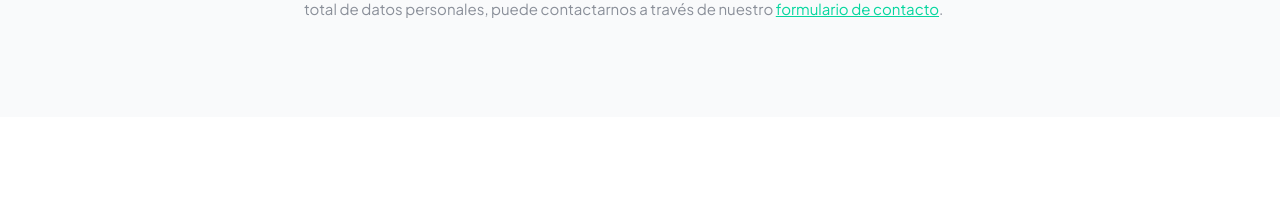
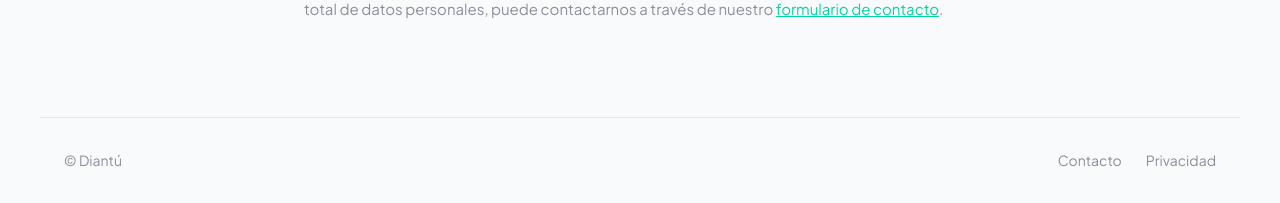
Before and after one commit to coniosorior/calendario_diantu, a Django app: page /privacidad/ in a window 1280 px wide. Shown: the part 1443-1646 px from the top of the page. Before the commit the page ends 1461 px from the top, so only its background shows below. Run offline with Django 5.2, Linux system fonts and the light colour scheme; some libraries are stand-ins or nearby versions.

Commit message:
feature(templates): agregar footer global con links a contacto y privacidad

```diff
--- /dev/null
+++ b/static/css/components/footer.css
@@ -0,0 +1,43 @@
+.app-footer {
+    display: flex;
+    flex-direction: column;
+    align-items: center;
+    gap: 0.75rem;
+    padding: 2rem 1.5rem;
+    border-top: 1px solid var(--color-border);
+    text-align: center;
+}
+
+.app-footer__text {
+    font-size: 0.875rem;
+    color: var(--color-text-secondary);
+    margin: 0;
+}
+
+.app-footer__links {
+    display: flex;
+    gap: 1.5rem;
+}
+
+.app-footer__links a {
+    font-size: 0.875rem;
+    color: var(--color-text-secondary);
+    text-decoration: none;
+}
+
+.app-footer__links a:visited {
+    color: var(--color-text-secondary);
+}
+
+.app-footer__links a:hover {
+    text-decoration: underline;
+}
+
+@media (min-width: 768px) {
+    .app-footer {
+        flex-direction: row;
+        justify-content: space-between;
+        max-width: 1200px;
+        margin: 0 auto;
+    }
+}
--- a/templates/base.html
+++ b/templates/base.html
@@ -17,6 +17,7 @@
     <link rel="stylesheet" href="{% static 'css/components/message.css' %}">
     <link rel="stylesheet" href="{% static 'css/components/overlay.css' %}">
     <link rel="stylesheet" href="{% static 'css/components/card.css' %}">
+    <link rel="stylesheet" href="{% static 'css/components/footer.css' %}">
     <link rel="stylesheet" href="https://cdnjs.cloudflare.com/ajax/libs/tabler-icons/3.48.0/tabler-icons.min.css">
 
     {% block css_extra %}{% endblock %}
@@ -39,6 +40,8 @@
         {% block contenido %}{% endblock %}
     </main>
 
+    {% include "components/organisms/_app_footer.html" %}
+
     {% block js_extra %}
     <script src="{% static 'js/nav-toggle.js' %}"></script>
     {% endblock %}
--- /dev/null
+++ b/templates/components/organisms/_app_footer.html
@@ -0,0 +1,7 @@
+<footer class="app-footer">
+    <p class="app-footer__text">© Diantú</p>
+    <nav class="app-footer__links">
+        <a href="{% url 'public:contact' %}">Contacto</a>
+        <a href="{% url 'public:privacy' %}">Privacidad</a>
+    </nav>
+</footer>
```
